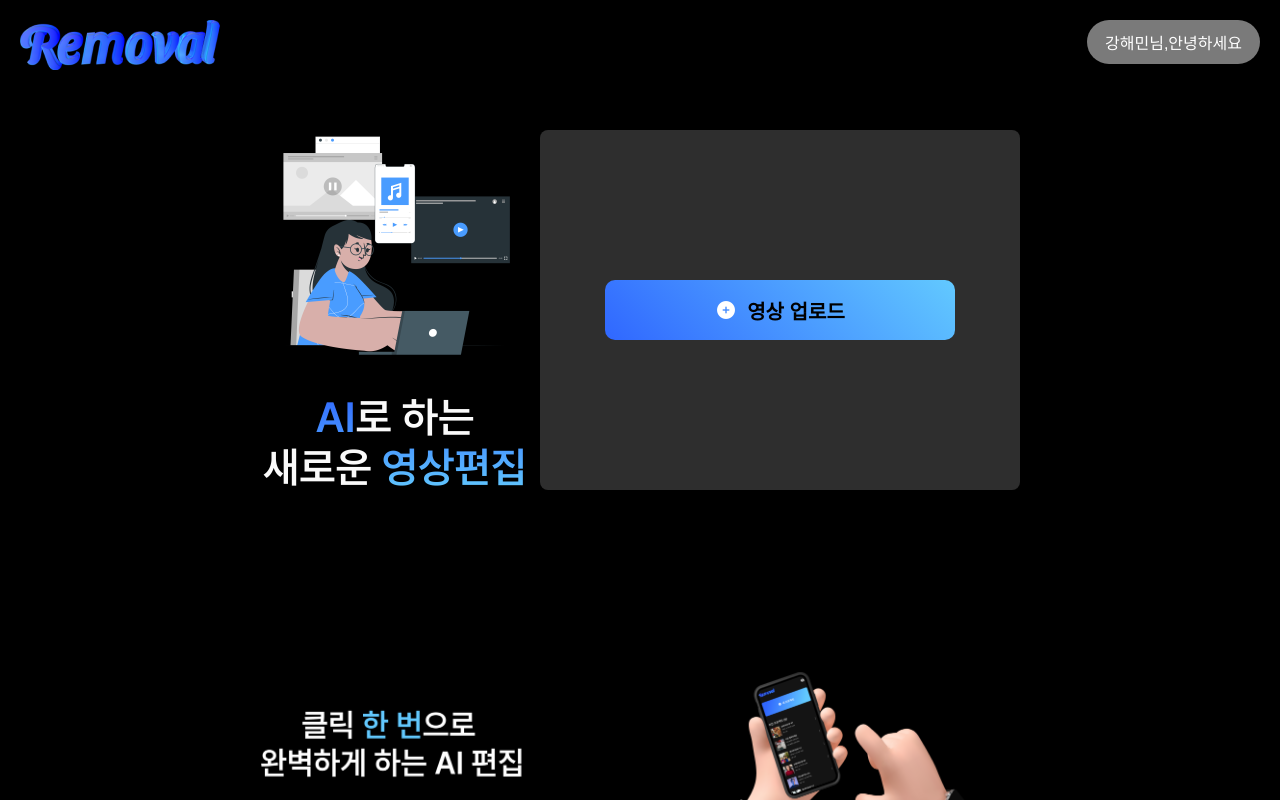
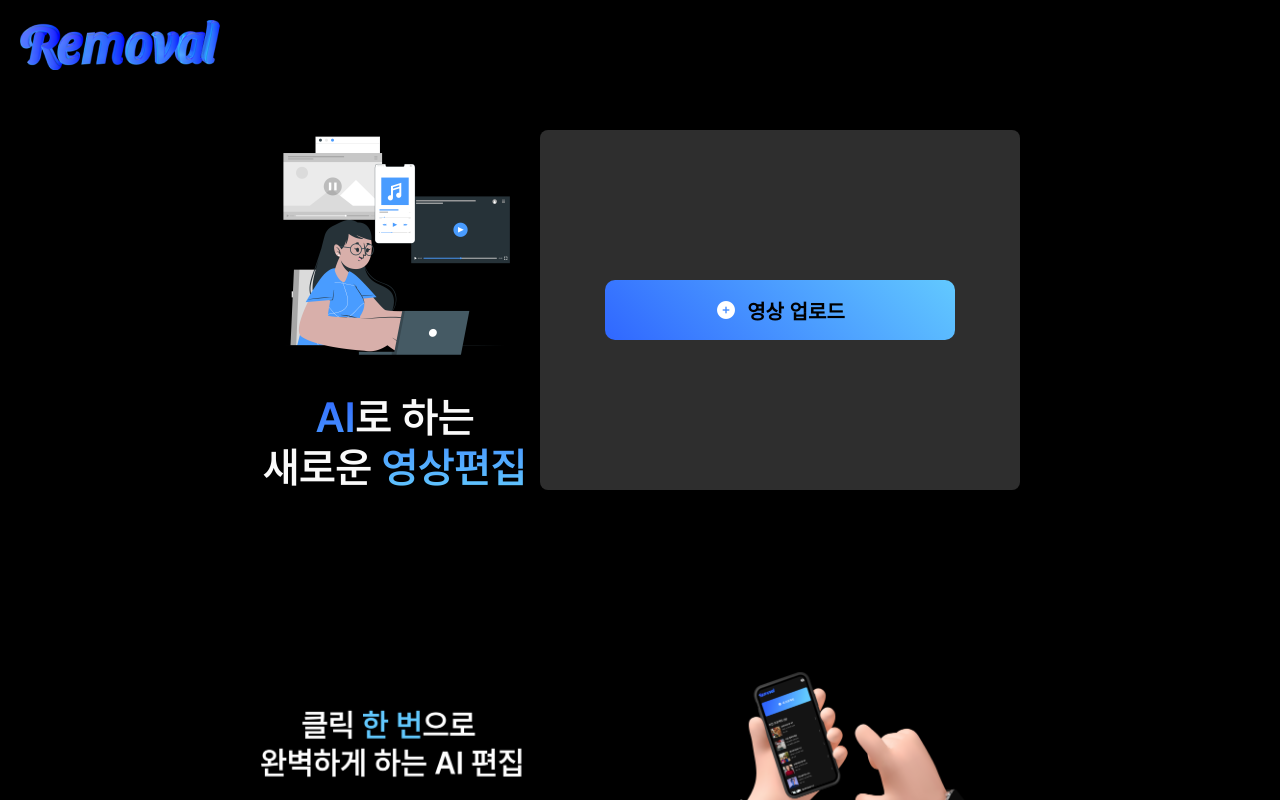
Before and after one commit to AI-expo-Removal/Removal_FE, a React (Vite) app: page / in a window 1280 px wide. Shown: the top 800 px of the page. Built offline with nearby package versions, Linux system fonts and the light colour scheme; a web font is replaced by a local one.

Commit message:
필요없는 거

```diff
--- a/src/Pages/landing.jsx
+++ b/src/Pages/landing.jsx
@@ -50,7 +50,7 @@ export const Landing = () => {
       <_Container>
         <_Header_Container>
           <_StyledLogo src={logo} alt="Logo" />
-          <_Header_Button>강해민님,안녕하세요</_Header_Button>
+          {/* <_Header_Button>강해민님,안녕하세요</_Header_Button> */}
         </_Header_Container>
         <_Middle_Container>
           <_Styled_Editor src={Editor}></_Styled_Editor>
```
